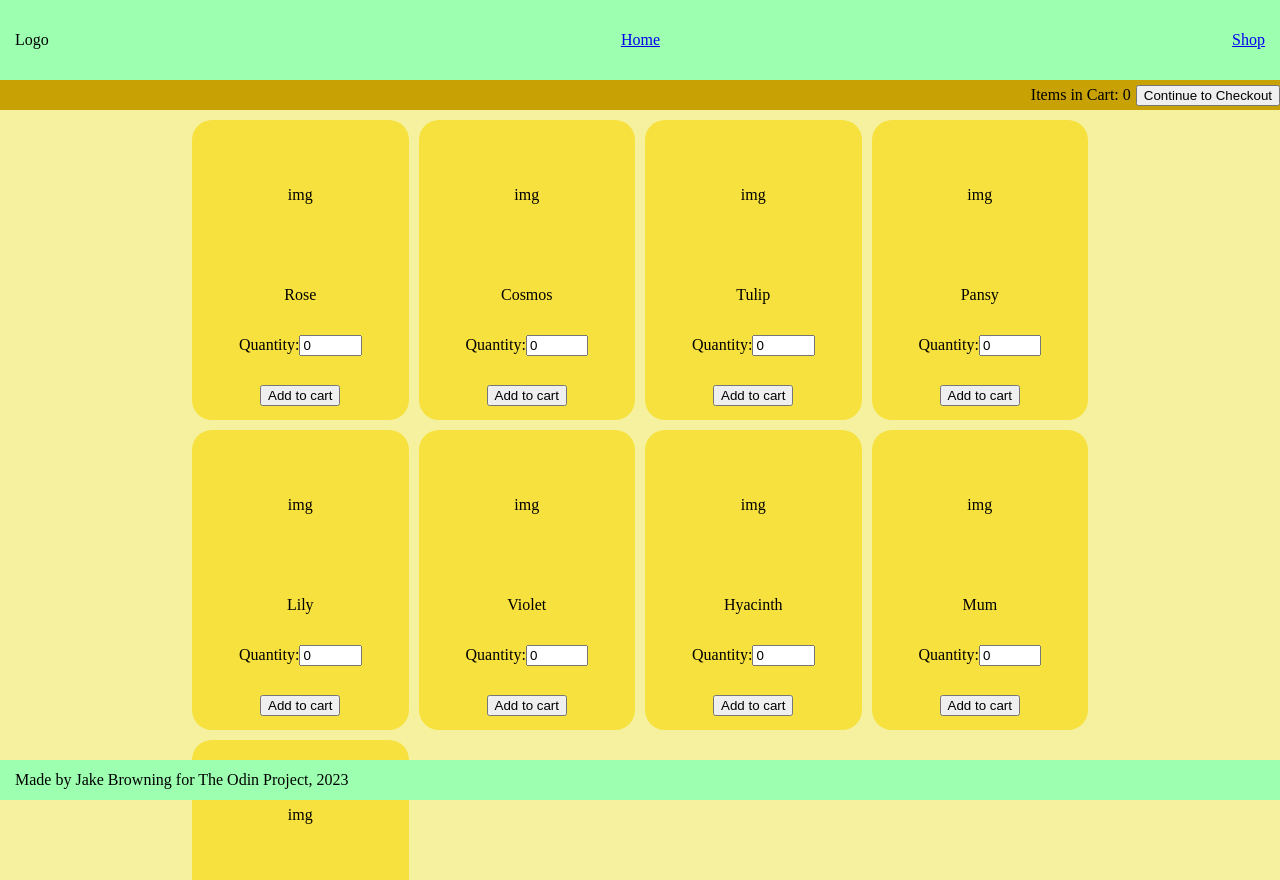
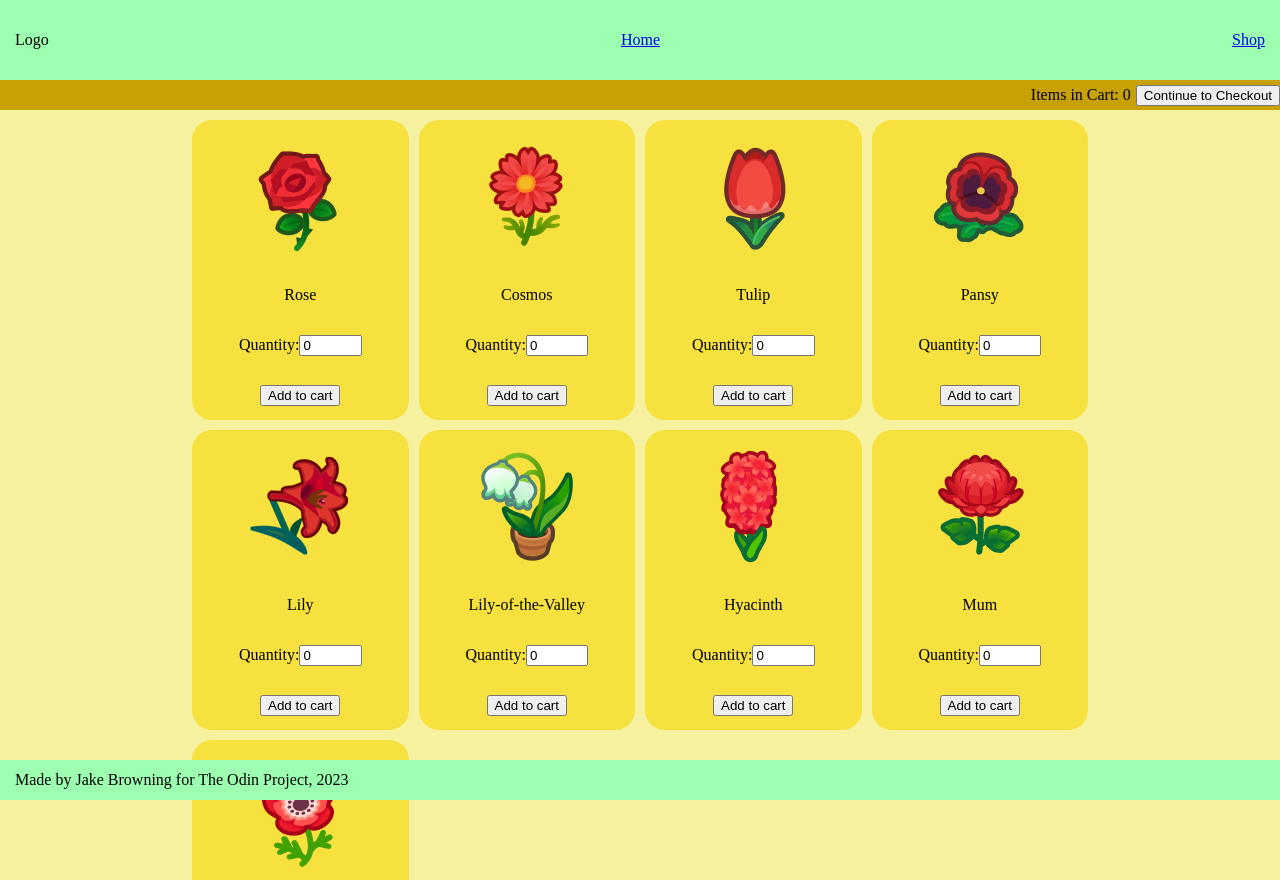
Before and after one commit to JakeBrowning90/shopping-cart, a React (Create React App) app in the folder shopping-cart/: page /shop in a window 1280 px wide. Built offline with nearby package versions, Linux system fonts and the light colour scheme.

Commit message:
Add images to itemCards

```diff
--- a/shopping-cart/src/App.js
+++ b/shopping-cart/src/App.js
@@ -7,60 +7,13 @@ import './styles/reset.css';
 import './styles/style.css';
 
 const App = () => {
-  const [cartCount, setCartCount] = useState(0);
-  const [inventory, setInventory] = useState([
-    {key: 0, img: "img", desc: "Rose", cardCount: 0},
-    {key: 1, img: "img", desc: "Cosmos", cardCount: 0},
-    {key: 2, img: "img", desc: "Tulip", cardCount: 0},
-    {key: 3, img: "img", desc: "Pansy", cardCount: 0},
-    {key: 4, img: "img", desc: "Lily", cardCount: 0},
-    {key: 5, img: "img", desc: "Violet", cardCount: 0},
-    {key: 6, img: "img", desc: "Hyacinth", cardCount: 0},
-    {key: 7, img: "img", desc: "Mum", cardCount: 0},
-    {key: 8, img: "img", desc: "Windflower", cardCount: 0},
-  ]);
-
-  const handleQuantityChange = (e) => {
-    const targetItem = inventory.find(item => item.key == e.target.dataset.key);
-    const value = parseFloat(e.target.value);
-    setInventory(inventory.map(item => {
-      if (item.key === targetItem.key) {
-        // Create a *new* object with changes
-        return { ...item, cardCount: value };
-      } else {
-        // No changes
-        return item;
-      }
-    }));
-
-  }
-
-  const addToCart = (e) => {
-    const targetItem = inventory.find(item => item.key == e.target.dataset.key);
-    const cardCount = targetItem.cardCount;
-
-    console.log("Added to cart!");
-    setCartCount(cartCount => cartCount + cardCount);
-
-    setInventory(inventory.map(item => {
-      if (item.key === targetItem.key) {
-        // Create a *new* object with changes
-        return { ...item, cardCount: 0 };
-      } else {
-        // No changes
-        return item;
-      }
-    }));
-
-  }
-
 
   return (
     <BrowserRouter id="body">
       <Header />
       <Routes>
         <Route path="/" element={<Home />} />
-        <Route path="/shop" element={<Shop cartCount={cartCount} inventory={inventory} handleQuantityChange={handleQuantityChange} onClick={addToCart}/>} />
+        <Route path="/shop" element={<Shop />} />
       </Routes>
       <div id="footer">Made by Jake Browning for The Odin Project, 2023</div>
     </BrowserRouter>
--- a/shopping-cart/src/components/ItemCard.js
+++ b/shopping-cart/src/components/ItemCard.js
@@ -3,7 +3,7 @@ function ItemCard(props) {
 
     return (
       <div className="ItemCard">
-        <div>{item.img}</div>
+        <img src={item.img} className='itemImg'/>
         <div>{item.desc}</div>
         <div>Quantity:
           <input
--- a/shopping-cart/src/components/Shop.js
+++ b/shopping-cart/src/components/Shop.js
@@ -1,7 +1,63 @@
+import React,{ useState, useEffect } from "react";
 import ItemCard from "./ItemCard";
+import cosmos from "./img/Cosmos.png";
+import hyacinths from "./img/Hyacinths.png";
+import lilies from "./img/Lilies.png";
+import lilyOfTheValley from "./img/Lily-of-the-Valley.png";
+import mums from "./img/Mums.png";
+import pansies from "./img/Pansies.png";
+import roses from "./img/Roses.png";
+import tulips from "./img/Tulips.png";
+import windflowers from "./img/Windflowers.png";
 
-function Shop(props) {
-  const { cartCount, inventory, handleQuantityChange, onClick } = props;
+
+function Shop() {
+
+  const [cartCount, setCartCount] = useState(0);
+  const [inventory, setInventory] = useState([
+    {key: 0, img: roses, desc: "Rose", cardCount: 0},
+    {key: 1, img: cosmos, desc: "Cosmos", cardCount: 0},
+    {key: 2, img: tulips, desc: "Tulip", cardCount: 0},
+    {key: 3, img: pansies, desc: "Pansy", cardCount: 0},
+    {key: 4, img: lilies, desc: "Lily", cardCount: 0},
+    {key: 5, img: lilyOfTheValley, desc: "Lily-of-the-Valley", cardCount: 0},
+    {key: 6, img: hyacinths, desc: "Hyacinth", cardCount: 0},
+    {key: 7, img: mums, desc: "Mum", cardCount: 0},
+    {key: 8, img: windflowers, desc: "Windflower", cardCount: 0},
+  ]);
+
+  const handleQuantityChange = (e) => {
+    const targetItem = inventory.find(item => item.key == e.target.dataset.key);
+    const value = parseFloat(e.target.value);
+    setInventory(inventory.map(item => {
+      if (item.key === targetItem.key) {
+        // Create a *new* object with changes
+        return { ...item, cardCount: value };
+      } else {
+        // No changes
+        return item;
+      }
+    }));
+  }
+
+  const addToCart = (e) => {
+    const targetItem = inventory.find(item => item.key == e.target.dataset.key);
+    const cardCount = targetItem.cardCount;
+
+    console.log("Added to cart!");
+    setCartCount(cartCount => cartCount + cardCount);
+
+    setInventory(inventory.map(item => {
+      if (item.key === targetItem.key) {
+        // Create a *new* object with changes
+        return { ...item, cardCount: 0 };
+      } else {
+        // No changes
+        return item;
+      }
+    }));
+  }
+
 
   return (
     <div id="Shop">
@@ -13,7 +69,7 @@ function Shop(props) {
 
         {inventory.map((item) => {
                   return <li key={item.key}>
-                      <ItemCard item={item} onClick={onClick} handleQuantityChange={handleQuantityChange}/>
+                      <ItemCard item={item} onClick={addToCart} handleQuantityChange={handleQuantityChange}/>
                   </li>
               })}
 
--- a/shopping-cart/src/styles/style.css
+++ b/shopping-cart/src/styles/style.css
@@ -123,6 +123,11 @@ img {
 
 }
 
+.itemImg {
+    justify-self: center;
+    align-self: center;
+}
+
 input {
     width: 25%;
 }
```
